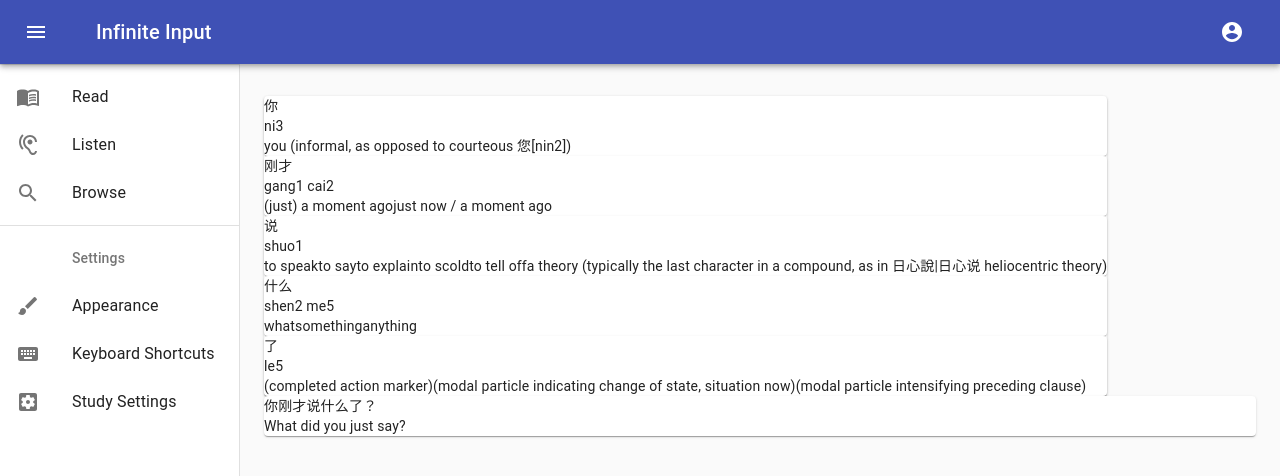
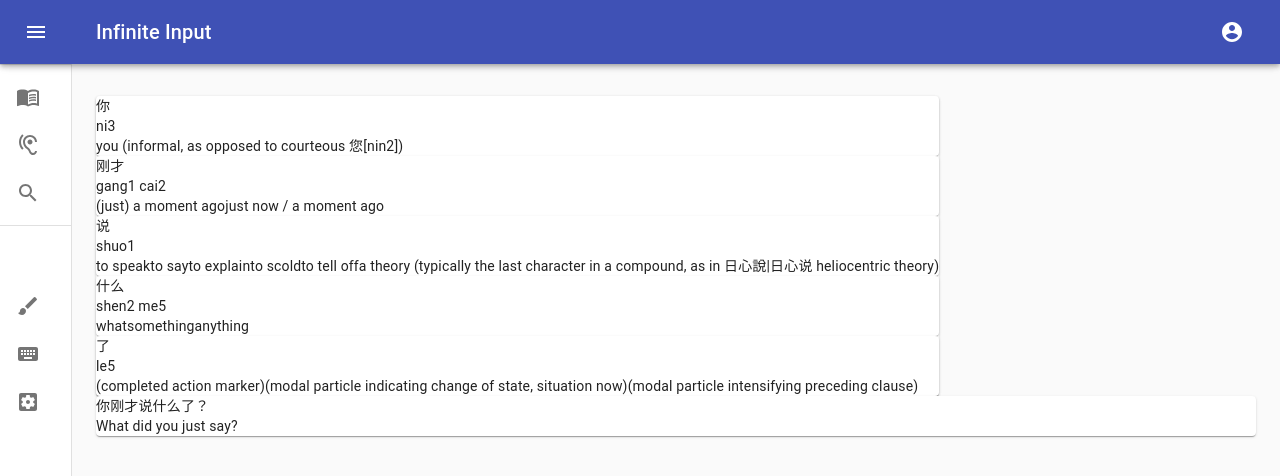
Before and after one commit to xavier-taylor/infinite-input, a React (Create React App) app in the folder webapp/: page / in a window 1280 px wide. Shown: the top 476 px of the page. Built offline with nearby package versions, Linux system fonts and the light colour scheme.

Commit message:
made menudrawer close when shrink page

```diff
--- a/webapp/src/Components/MenuDrawer.tsx
+++ b/webapp/src/Components/MenuDrawer.tsx
@@ -1,4 +1,4 @@
-import React from 'react';
+import React, { useEffect } from 'react';
 import {
   Drawer,
   IconButton,
@@ -83,6 +83,11 @@ const MenuDrawer: React.FC<DrawerProps> = (props) => {
   const { pageIndex, setPage } = props.page;
   const classes = useStyles();
   const gt600px = useMediaQuery((theme: any) => theme.breakpoints.up('sm')); // TODO typescript
+  useEffect(() => {
+    if (!gt600px) {
+      setDrawer(false);
+    }
+  }, [gt600px]);
 
   //https://material.io/design/layout/responsive-layout-grid.html#ui-regions for def of perm vs tmp
   return (
```
